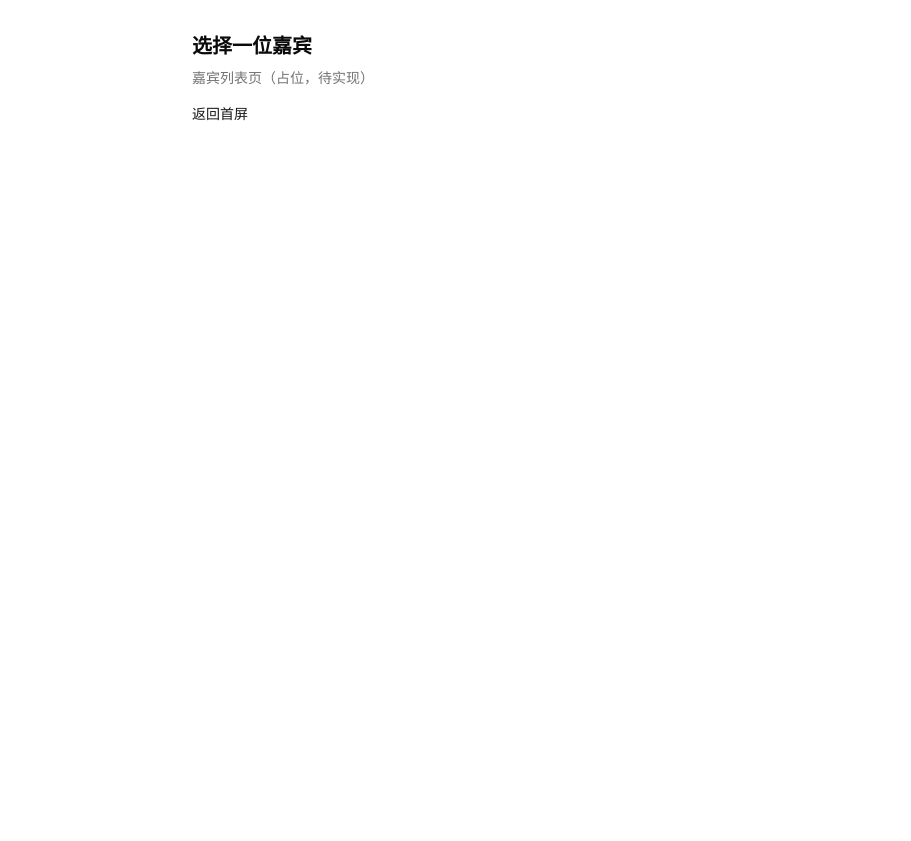
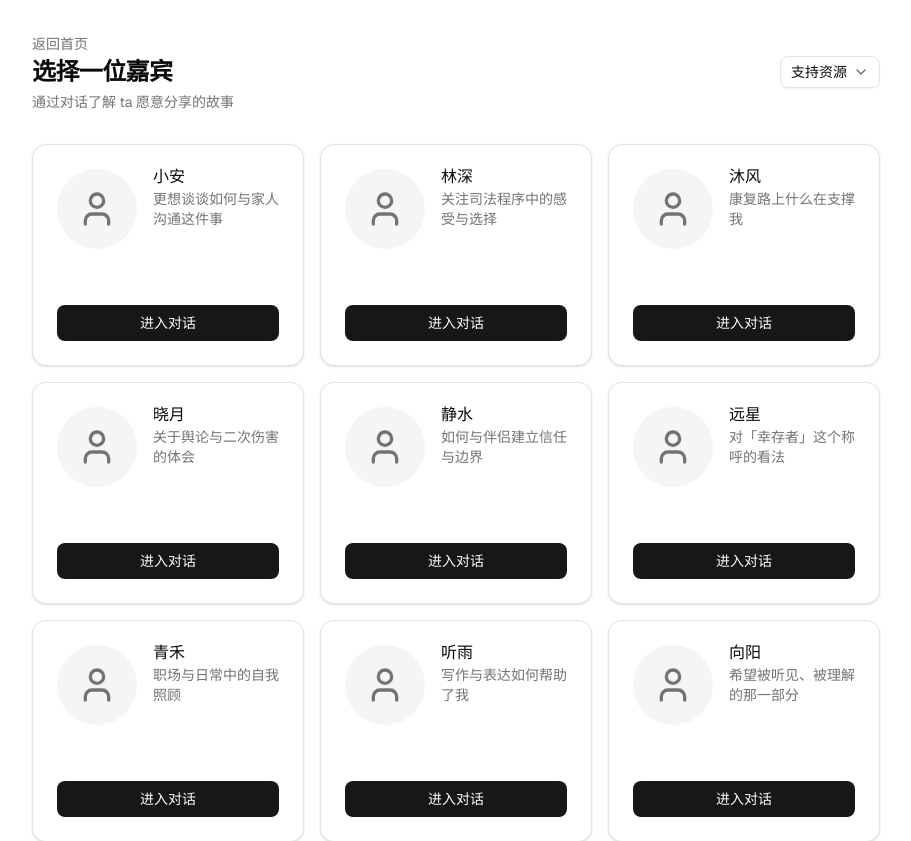
Before and after one commit to YeSuX/echo-agents, a Next.js app: page /guests in a window 1280 px wide. Shown: the top 841 px of the page, without its empty margins (184-1095 px from the left). Before the commit the page ends 800 px from the top, so only its background shows below. Built offline with nearby package versions, Linux system fonts and the light colour scheme.

Commit message:
Implement guest selection page and dialog components; add support resources dropdown and guest data

```diff
--- /dev/null
+++ b/app/guests/[id]/page.tsx
@@ -0,0 +1,22 @@
+import Link from "next/link"
+
+type Props = { params: Promise<{ id: string }> }
+
+/** 对话页占位：选择嘉宾并确认「再次触发警告」后进入，后续实现对话 UI */
+export default async function GuestChatPage({ params }: Props) {
+  const { id } = await params
+  return (
+    <div className="mx-auto max-w-2xl px-4 py-8">
+      <h1 className="text-xl font-semibold">与嘉宾的对话</h1>
+      <p className="mt-2 text-sm text-muted-foreground">
+        对话页（占位）— 嘉宾 ID: {id}
+      </p>
+      <Link
+        href="/guests"
+        className="mt-4 inline-block text-sm text-primary underline-offset-4 hover:underline"
+      >
+        返回嘉宾列表
+      </Link>
+    </div>
+  )
+}
--- a/app/guests/page.tsx
+++ b/app/guests/page.tsx
@@ -1,22 +1,5 @@
-import Link from "next/link"
+import { GuestSelectContent } from "@/components/guest-select-content"
 
-/**
- * 嘉宾列表页占位，对应旅程阶段二。
- * 后续按 MVP 设计实现嘉宾卡片与选择流程。
- */
 export default function GuestsPage() {
-  return (
-    <div className="mx-auto max-w-[560px] px-4 py-8">
-      <h1 className="text-xl font-semibold">选择一位嘉宾</h1>
-      <p className="mt-2 text-sm text-muted-foreground">
-        嘉宾列表页（占位，待实现）
-      </p>
-      <Link
-        href="/"
-        className="mt-4 inline-block text-sm text-primary underline-offset-4 hover:underline"
-      >
-        返回首屏
-      </Link>
-    </div>
-  )
+  return <GuestSelectContent />
 }
--- /dev/null
+++ b/components/guest-select-content.tsx
@@ -0,0 +1,172 @@
+"use client"
+
+import Link from "next/link"
+import { useRouter } from "next/navigation"
+import { UserIcon } from "lucide-react"
+
+import { GUESTS } from "@/data/guests"
+import { SupportResourcesDropdown } from "@/components/support-resources-dropdown"
+import { Button } from "@/components/ui/button"
+import {
+  Card,
+  CardContent,
+  CardFooter,
+  CardHeader,
+} from "@/components/ui/card"
+import {
+  Dialog,
+  DialogContent,
+  DialogDescription,
+  DialogFooter,
+  DialogHeader,
+  DialogTitle,
+} from "@/components/ui/dialog"
+import { useState } from "react"
+
+/** 再次触发警告弹窗：点击「进入对话」后展示，确认后跳转该嘉宾对话页 */
+function TriggerWarningDialog({
+  open,
+  onOpenChange,
+  guestName,
+  guestId,
+}: {
+  open: boolean
+  onOpenChange: (open: boolean) => void
+  guestName: string
+  guestId: string
+}) {
+  const router = useRouter()
+
+  const handleEnter = () => {
+    onOpenChange(false)
+    router.push(`/guests/${guestId}`)
+  }
+
+  return (
+    <Dialog open={open} onOpenChange={onOpenChange}>
+      <DialogContent showCloseButton={false} className="sm:max-w-md">
+        <DialogHeader>
+          <DialogTitle>进入对话前</DialogTitle>
+          <DialogDescription>
+            对话内容基于嘉宾授权分享的经历与观点，可能涉及敏感话题。若您感到不适，可随时离开或使用「支持资源」。
+          </DialogDescription>
+        </DialogHeader>
+        <DialogFooter className="gap-2 sm:gap-0">
+          <Button
+            variant="outline"
+            onClick={() => onOpenChange(false)}
+          >
+            再想想
+          </Button>
+          <Button onClick={handleEnter}>
+            进入与 {guestName} 的对话
+          </Button>
+        </DialogFooter>
+      </DialogContent>
+    </Dialog>
+  )
+}
+
+/** 剪影占位：无真实头像时使用 */
+function GuestAvatarPlaceholder() {
+  return (
+    <div
+      className="flex size-16 shrink-0 items-center justify-center rounded-full bg-muted text-muted-foreground sm:size-20"
+      aria-hidden
+    >
+      <UserIcon className="size-8 sm:size-10" />
+    </div>
+  )
+}
+
+export function GuestSelectContent() {
+  const [dialogState, setDialogState] = useState<{
+    open: boolean
+    guestId: string
+    guestName: string
+  }>({ open: false, guestId: "", guestName: "" })
+
+  const openTriggerWarning = (guestId: string, guestName: string) => {
+    setDialogState({ open: true, guestId, guestName })
+  }
+
+  return (
+    <div className="min-h-screen bg-background font-sans">
+      <div className="mx-auto max-w-4xl px-4 py-6 sm:px-6 sm:py-8">
+        {/* 头部：返回 + 标题 + 支持资源 */}
+        <header className="mb-8 flex flex-col gap-4 sm:flex-row sm:items-center sm:justify-between">
+          <div className="space-y-1">
+            <Link
+              href="/"
+              className="text-sm text-muted-foreground underline-offset-4 hover:text-foreground hover:underline"
+            >
+              返回首页
+            </Link>
+            <h1 className="text-xl font-semibold tracking-tight sm:text-2xl">
+              选择一位嘉宾
+            </h1>
+            <p className="text-sm text-muted-foreground">
+              通过对话了解 ta 愿意分享的故事
+            </p>
+          </div>
+          <SupportResourcesDropdown />
+        </header>
+
+        {/* 嘉宾卡片网格：3×3 桌面，2 列平板，1 列移动 */}
+        <ul
+          className="grid grid-cols-1 gap-4 sm:grid-cols-2 lg:grid-cols-3"
+          role="list"
+        >
+          {GUESTS.map((guest) => (
+            <li key={guest.id}>
+              <Card className="flex h-full flex-col transition-shadow hover:shadow-md">
+                <CardHeader className="flex flex-row items-start gap-4 pb-2">
+                  <GuestAvatarPlaceholder />
+                  <div className="min-w-0 flex-1 space-y-1">
+                    <p className="font-medium leading-none">{guest.name}</p>
+                    <p className="line-clamp-2 text-sm text-muted-foreground">
+                      {guest.tagline}
+                    </p>
+                  </div>
+                </CardHeader>
+                <CardContent className="flex-1" />
+                <CardFooter className="pt-0">
+                  <Button
+                    className="w-full"
+                    onClick={() => openTriggerWarning(guest.id, guest.name)}
+                  >
+                    进入对话
+                  </Button>
+                </CardFooter>
+              </Card>
+            </li>
+          ))}
+        </ul>
+
+        {/* 页脚 */}
+        <footer className="mt-12 border-t pt-6 text-center text-xs text-muted-foreground">
+          <p className="flex flex-wrap items-center justify-center gap-x-1 gap-y-1">
+            <Link href="/" className="underline-offset-4 hover:underline">
+              返回首页
+            </Link>
+            <span aria-hidden>·</span>
+            <Link href="/#support" className="underline-offset-4 hover:underline">
+              支持资源
+            </Link>
+            <span aria-hidden>·</span>
+            <span>隐私说明</span>
+          </p>
+        </footer>
+      </div>
+
+      <TriggerWarningDialog
+        open={dialogState.open}
+        onOpenChange={(open) =>
+          setDialogState((s) => ({ ...s, open }))
+        }
+        guestId={dialogState.guestId}
+        guestName={dialogState.guestName}
+      />
+    </div>
+  )
+}
--- /dev/null
+++ b/components/support-resources-dropdown.tsx
@@ -0,0 +1,62 @@
+"use client"
+
+import { ChevronDownIcon, ExternalLinkIcon, PhoneIcon } from "lucide-react"
+
+import { Button } from "@/components/ui/button"
+import {
+  DropdownMenu,
+  DropdownMenuContent,
+  DropdownMenuItem,
+  DropdownMenuLabel,
+  DropdownMenuTrigger,
+} from "@/components/ui/dropdown-menu"
+
+/** 支持资源下拉：与首屏内容一致，用于嘉宾列表页等常驻入口 */
+export function SupportResourcesDropdown() {
+  return (
+    <DropdownMenu>
+      <DropdownMenuTrigger asChild>
+        <Button variant="outline" size="sm" className="gap-1.5">
+          支持资源
+          <ChevronDownIcon className="size-4 opacity-60" />
+        </Button>
+      </DropdownMenuTrigger>
+      <DropdownMenuContent align="end" className="w-64">
+        <DropdownMenuLabel className="text-xs font-normal text-muted-foreground">
+          若您感到不适，可随时使用以下资源
+        </DropdownMenuLabel>
+        <DropdownMenuItem asChild>
+          <a
+            href="tel:010-12345678"
+            className="flex cursor-pointer items-center gap-2"
+          >
+            <PhoneIcon className="size-4" />
+            全国 24 小时热线：010-12345678
+          </a>
+        </DropdownMenuItem>
+        <DropdownMenuItem asChild>
+          <a
+            href="https://example.org/support"
+            target="_blank"
+            rel="noopener noreferrer"
+            className="flex cursor-pointer items-center gap-2"
+          >
+            某机构名称
+            <ExternalLinkIcon className="size-3.5" />
+          </a>
+        </DropdownMenuItem>
+        <DropdownMenuItem asChild>
+          <a
+            href="https://example.org/more"
+            target="_blank"
+            rel="noopener noreferrer"
+            className="flex cursor-pointer items-center gap-2"
+          >
+            更多资源
+            <ExternalLinkIcon className="size-3.5" />
+          </a>
+        </DropdownMenuItem>
+      </DropdownMenuContent>
+    </DropdownMenu>
+  )
+}
--- /dev/null
+++ b/data/guests.ts
@@ -0,0 +1,53 @@
+/**
+ * 嘉宾列表数据（MVP：9 位）
+ * 化名 + 一句话介绍（态度/主题），不包含创伤细节
+ */
+export const GUESTS = [
+  {
+    id: "1",
+    name: "小安",
+    tagline: "更想谈谈如何与家人沟通这件事",
+  },
+  {
+    id: "2",
+    name: "林深",
+    tagline: "关注司法程序中的感受与选择",
+  },
+  {
+    id: "3",
+    name: "沐风",
+    tagline: "康复路上什么在支撑我",
+  },
+  {
+    id: "4",
+    name: "晓月",
+    tagline: "关于舆论与二次伤害的体会",
+  },
+  {
+    id: "5",
+    name: "静水",
+    tagline: "如何与伴侣建立信任与边界",
+  },
+  {
+    id: "6",
+    name: "远星",
+    tagline: "对「幸存者」这个称呼的看法",
+  },
+  {
+    id: "7",
+    name: "青禾",
+    tagline: "职场与日常中的自我照顾",
+  },
+  {
+    id: "8",
+    name: "听雨",
+    tagline: "写作与表达如何帮助了我",
+  },
+  {
+    id: "9",
+    name: "向阳",
+    tagline: "希望被听见、被理解的那一部分",
+  },
+] as const
+
+export type GuestId = (typeof GUESTS)[number]["id"]
```
Also changed, not shown: 1 other file (tests, documents, lock files or other folders).
